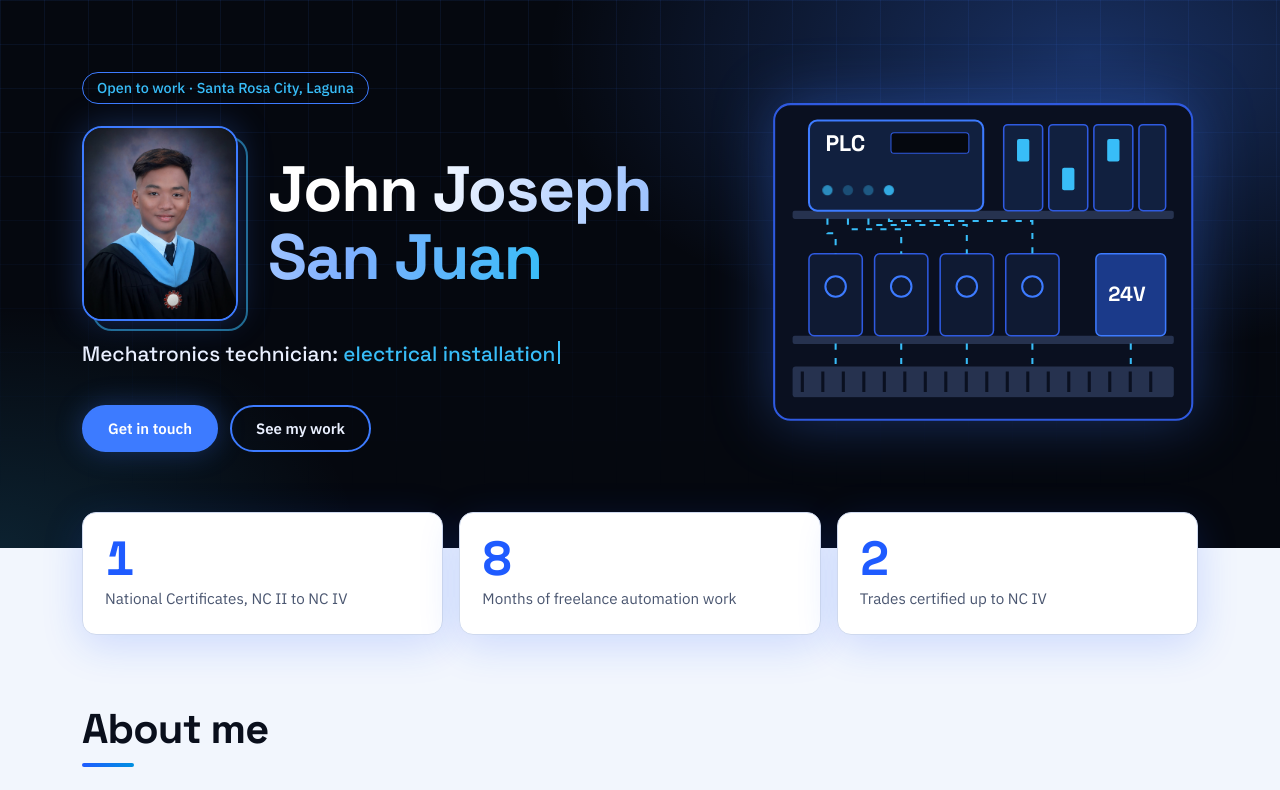
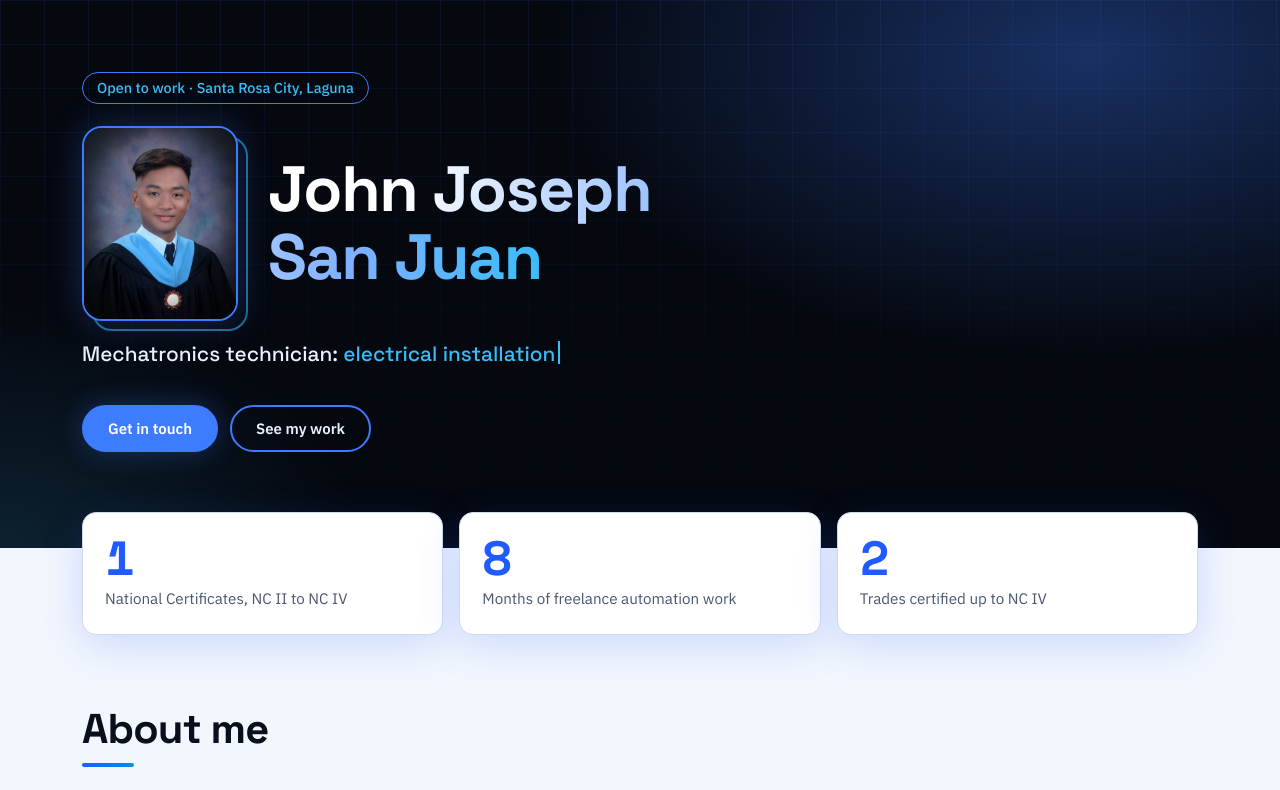
Before and after one commit to Jojo121622/-JJP_OL_Portfolio, a plain HTML site: page index.html in a window 1280 px wide. Shown: the top 790 px of the page. Drawn offline with Linux system fonts and the light colour scheme.

Commit message:
Update project files

```diff
--- a/index.html
+++ b/index.html
@@ -298,43 +298,7 @@ h2::after {                       /* small accent bar under every section title
       </div>
     </div>
 
-    <!-- control panel illustration -->
-    <svg class="panel" viewBox="0 0 420 320" role="img" aria-label="Illustration of an industrial control panel with a PLC, relays and live wiring">
-      <rect x="6" y="6" width="408" height="308" rx="16" fill="#0a1020" stroke="#2f5ae0" stroke-width="2"/>
-      <!-- DIN rails -->
-      <rect x="24" y="110" width="372" height="8" rx="2" fill="#26324f"/>
-      <rect x="24" y="232" width="372" height="8" rx="2" fill="#26324f"/>
-      <!-- PLC -->
-      <rect x="40" y="22" width="170" height="88" rx="8" fill="#11203f" stroke="#3d7bff" stroke-width="2"/>
-      <text x="56" y="52" fill="#fff" font-family="Space Grotesk,sans-serif" font-weight="700" font-size="22">PLC</text>
-      <rect x="120" y="34" width="76" height="20" rx="3" fill="#05080f" stroke="#2f5ae0"/>
-      <circle class="led" style="--d:0s"   cx="58"  cy="90" r="5"/>
-      <circle class="led" style="--d:.4s"  cx="78"  cy="90" r="5"/>
-      <circle class="led" style="--d:.9s"  cx="98"  cy="90" r="5"/>
-      <circle class="led" style="--d:1.4s" cx="118" cy="90" r="5"/>
-      <!-- breakers -->
-      <g fill="#11203f" stroke="#2f5ae0" stroke-width="1.5">
-        <rect x="230" y="26" width="38" height="84" rx="4"/><rect x="274" y="26" width="38" height="84" rx="4"/>
-        <rect x="318" y="26" width="38" height="84" rx="4"/><rect x="362" y="26" width="26" height="84" rx="4"/>
-      </g>
-      <g fill="#38bdf8"><rect x="243" y="40" width="12" height="22" rx="2"/><rect x="287" y="68" width="12" height="22" rx="2"/><rect x="331" y="40" width="12" height="22" rx="2"/></g>
-      <!-- relays + power supply -->
-      <g fill="#0f1a33" stroke="#2f5ae0" stroke-width="1.5">
-        <rect x="40" y="152" width="52" height="80" rx="5"/><rect x="104" y="152" width="52" height="80" rx="5"/>
-        <rect x="168" y="152" width="52" height="80" rx="5"/><rect x="232" y="152" width="52" height="80" rx="5"/>
-      </g>
-      <g fill="none" stroke="#3d7bff" stroke-width="2"><circle cx="66" cy="184" r="10"/><circle cx="130" cy="184" r="10"/><circle cx="194" cy="184" r="10"/><circle cx="258" cy="184" r="10"/></g>
-      <rect x="320" y="152" width="68" height="80" rx="5" fill="#1b3a8a" stroke="#3d7bff" stroke-width="1.5"/>
-      <text x="332" y="198" fill="#fff" font-family="Space Grotesk,sans-serif" font-weight="700" font-size="20">24V</text>
-      <!-- terminal strip -->
-      <rect x="24" y="262" width="372" height="30" rx="3" fill="#26324f"/>
-      <path d="M32 277H388" stroke="#0a1020" stroke-width="20" stroke-dasharray="3 17"/>
-      <!-- animated wiring -->
-      <path class="wire" d="M58 110V132H66V152"/><path class="wire" d="M78 110V128H130V152"/>
-      <path class="wire" d="M98 110V124H194V152"/><path class="wire" d="M118 110V120H258V152"/>
-      <path class="wire" d="M66 232V262"/><path class="wire" d="M130 232V262"/><path class="wire" d="M194 232V262"/>
-      <path class="wire" d="M258 232V262"/><path class="wire" d="M354 232V262"/>
-    </svg>
+
   </div>
 </header>
 
```
